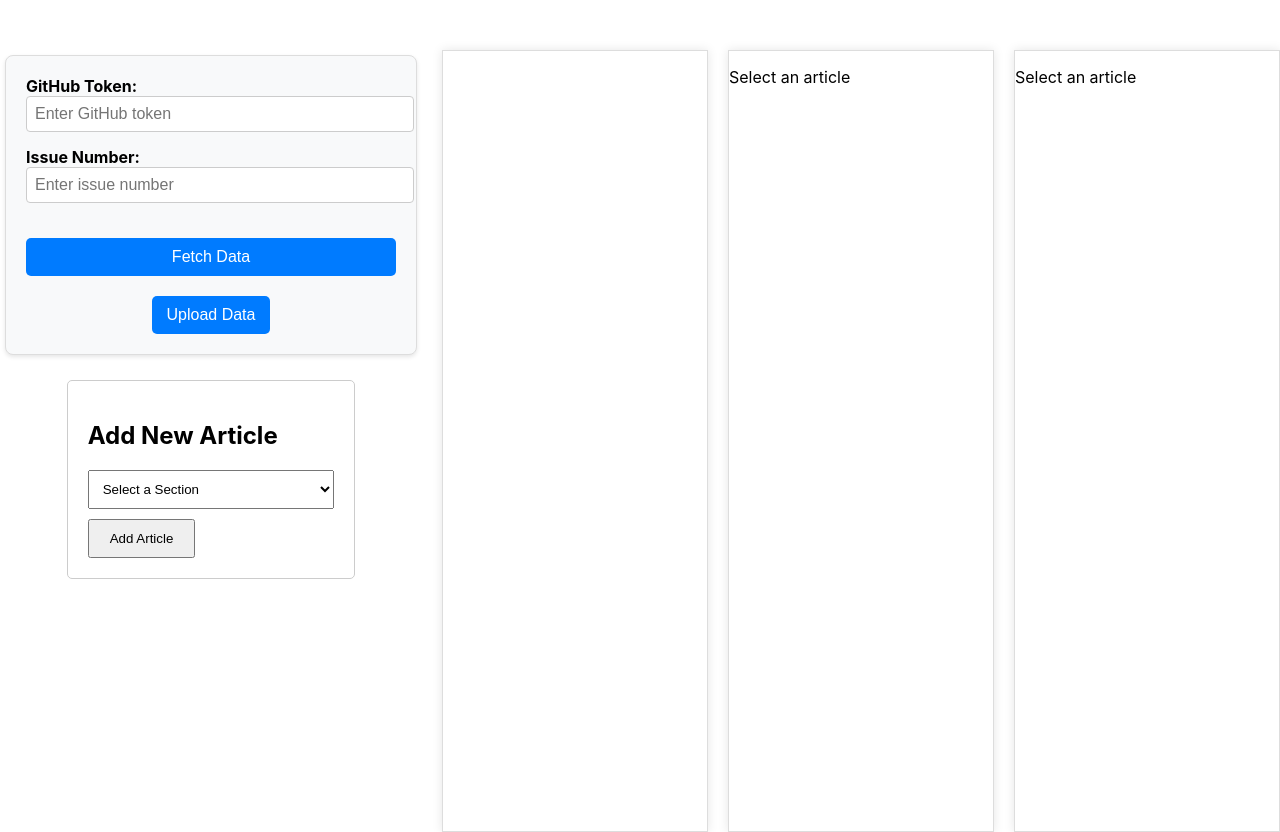
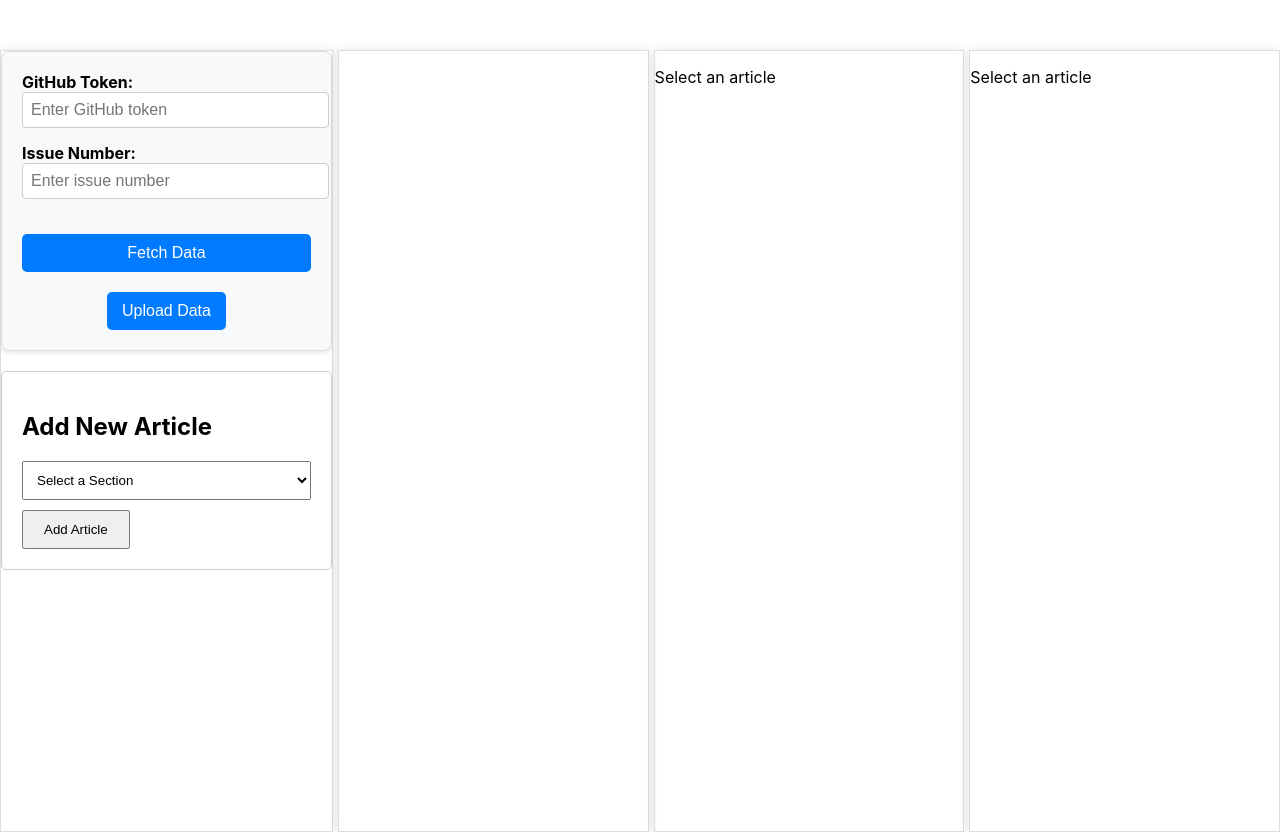
Before and after one commit to JackRubiralta/pelican-layout-creator, a React (Create React App) app: page / in a window 1280 px wide. Built offline with nearby package versions, Linux system fonts and the light colour scheme.

Commit message:
Improved some formatting issues

```diff
--- a/src/App.js
+++ b/src/App.js
@@ -329,11 +329,18 @@ const phoneContainer = {
   msOverflowStyle: "none", // Hides scrollbar for IE 10+
 };
 const columnContainer = {
-  display: "flex",
-  flexDirection: "column",
-  alignItems: "center", // Center children horizontally
-  justifyContent: "start", // Align children to the start of the flex direction
-  margin: "0 auto", // Centers the container
+  marginTop: "50px",
+
+  width: "402px", // Typical width of a modern smartphone
+  height: "780px", // Typical height of a modern smartphone
+  border: "1px solid #ddd", // Adds a subtle border to mimic a phone
+  margin: "0", // Centers the container on the page
+  boxShadow: "0 0 10px rgba(0,0,0,0.1)", // Adds a subtle shadow for a 3D effect
+  overflowY: "scroll", // Allows vertical scrolling within the container
+  overflowX: "hidden", // Prevents horizontal scrolling
+  WebkitOverflowScrolling: "touch", // Optimizes scrolling on iOS devices
+  scrollbarWidth: "none", // Hides scrollbar for Firefox
+  msOverflowStyle: "none", // Hides scrollbar for IE 10+
 };
 // Additional style for hiding the scrollbar in Webkit browsers like Chrome and Safari
 const webkitScrollbarStyles = {
@@ -345,7 +352,7 @@ const appContainer = {
   display: "flex", // Enables flexbox layout
   justifyContent: "center", // Centers the children horizontally
   alignItems: "start", // Aligns children to the top
-  gap: "20px", // Adds space between the children
+  gap: "5px", // Adds space between the children
   paddingTop: "50px",
 };
 
--- a/src/IssueDisplayer/FetchIssueData.js
+++ b/src/IssueDisplayer/FetchIssueData.js
@@ -250,8 +250,7 @@ const styles = {
     border: "1px solid #ddd",
     borderRadius: "8px",
     boxShadow: "0 2px 4px rgba(0,0,0,0.1)",
-    width: "370px", // Set a specific width
-    margin: "5px 5px", // Center the form on the page
+    width: "auto", // Set a specific width
   },
   form: {
     display: "flex",
```
